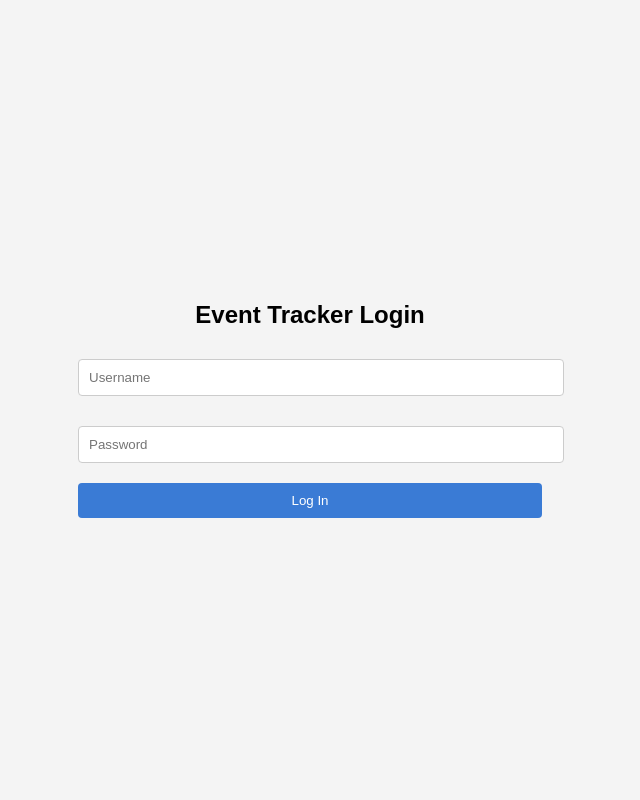
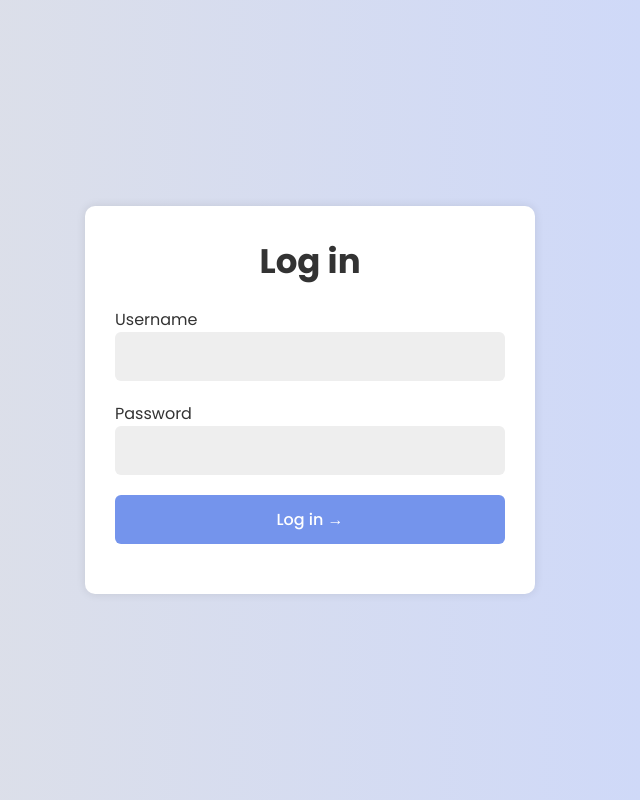
Before and after one commit to efondo-aaronkyle/Event-Tracker, a Flask app: page /login in a window 1280 px wide. Shown: the whole page, without its empty margins (330-970 px from the left). Run offline with Flask 3, Linux system fonts and the light colour scheme.

Commit message:
update interface

```diff
--- a/static/style.css
+++ b/static/style.css
@@ -1,44 +1,73 @@
+@import url('https://fonts.googleapis.com/css2?family=Poppins:ital,wght@0,100;0,200;0,300;0,400;0,500;0,600;0,700;0,800;0,900;1,100;1,200;1,300;1,400;1,500;1,600;1,700;1,800;1,900&display=swap');
+
+* {
+    margin: 0;
+    padding: 0;
+    box-sizing: border-box;
+    font-family: "Poppins", sans-serif;
+}
+
 body {
-    font-family: Arial, Helvetica, sans-serif;
-    background: #f4f4f4;
     display: flex;
     justify-content: center;
     align-items: center;
-    height: 100vh;
-    margin: 0;
+    min-height: 100vh;
+    background: linear-gradient(to right, #e2e2e2, #c9d6ff);
+    color: #333;
 }
 
-.login-container h2 {
+.login-container {
+    margin: 0 15px;
+}
+
+.form-box {
+    width: 100%;
+    max-width: 450px;
+    padding: 30px;
+    background: #fff;
+    border-radius: 10px;
+    box-shadow: 0 0 10px rgba(0, 0, 0, 0.1);
+}
+
+h2 {
+    font-size: 34px;
     text-align: center;
     margin-bottom: 20px;
 }
 
-.login-container input[type='text'],
-.login-container input[type='password'] {
+input {
     width: 100%;
-    padding: 10px;
-    margin-top: 10px;
+    padding: 12px;
+    background: #eee;
+    border-radius: 6px;
+    border: none;
+    outline: none;
+    font-size: 16px;
+    color: #333;
     margin-bottom: 20px;
-    border: 1px solid #ccc;
-    border-radius: 4px;
 }
 
-.login-container button {
+button {
     width: 100%;
-    padding: 10px;
-    background: #3a7bd5;
-    color: white;
+    padding: 12px;
+    background: #7494ec;
+    border-radius: 6px;
     border: none;
-    border-radius: 4px;
     cursor: pointer;
+    font-size: 16px;
+    color: #fff;
+    font-weight: 500;
+    margin-bottom: 20px;
+    transition: 0.5s;
 }
 
-.login-container button:hover {
-    background: #295fb0;
+button:hover {
+    background: #6884d3
 }
 
 .error {
     color: red;
     font-size: 14px;
     text-align: center;
+    margin-bottom: 5px;
 }
--- a/templates/login.html
+++ b/templates/login.html
@@ -7,15 +7,19 @@
 </head>
 <body>
     <div class="login-container">
-        <h2>Event Tracker Login</h2>
-        {% if error %}
-            <p class="error">{{ error }}</p>
-        {% endif %}
-        <form action="{{ url_for('login') }}" method="POST">
-            <input type="text" name="username" placeholder="Username" required>
-            <input type="password" name="password" placeholder="Password" required>
-            <button type="submit">Log In</button>
-        </form>
+        <div class="form-box">
+            <h2>Log in</h2>
+            {% if error %}
+                <p class="error">{{ error }}</p>
+            {% endif %}
+            <form method="POST" action="/login">
+                <label for="username">Username</label>
+                <input type="text" id="username" name="username" required>
+                <label for="password">Password</label>
+                <input type="password" id="password" name="password" required>
+                <button type="submit">Log in &rarr;</button>
+            </form>
+        </div>
     </div>
 </body>
 </html>
```
